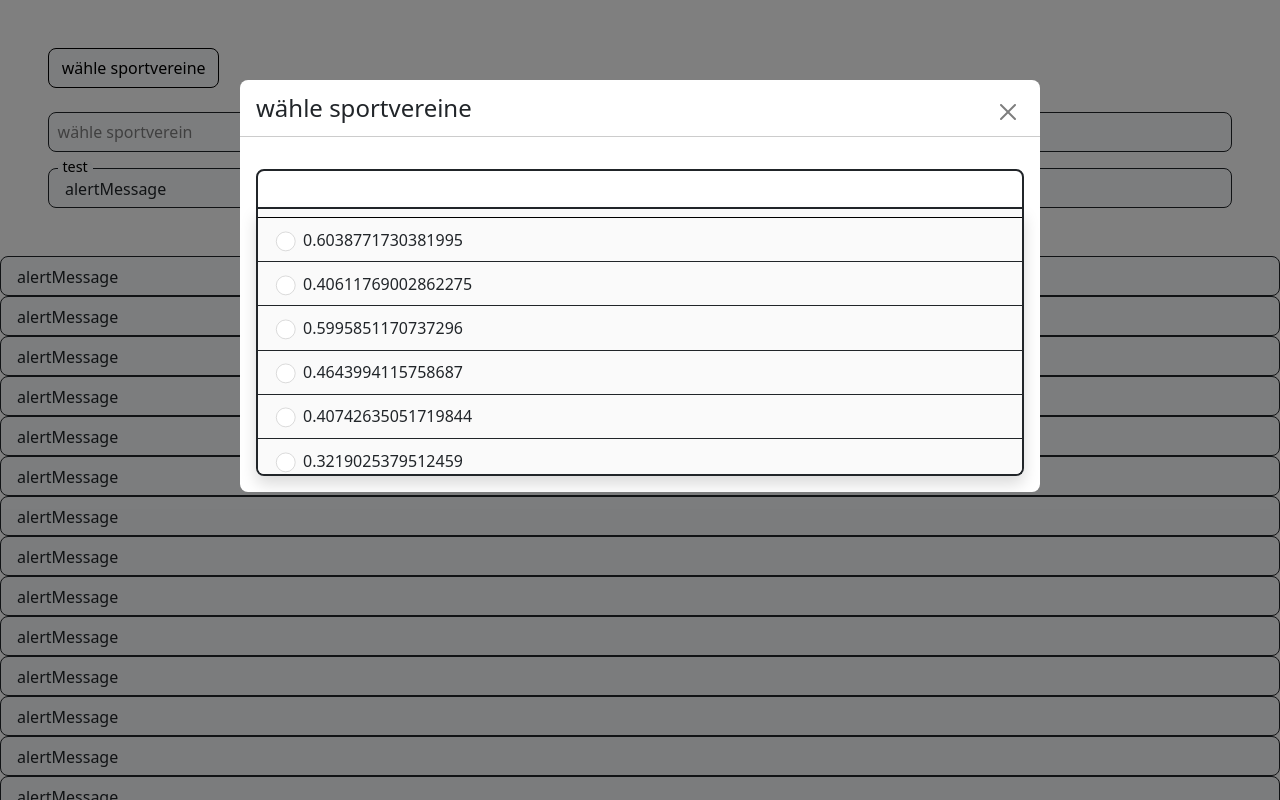
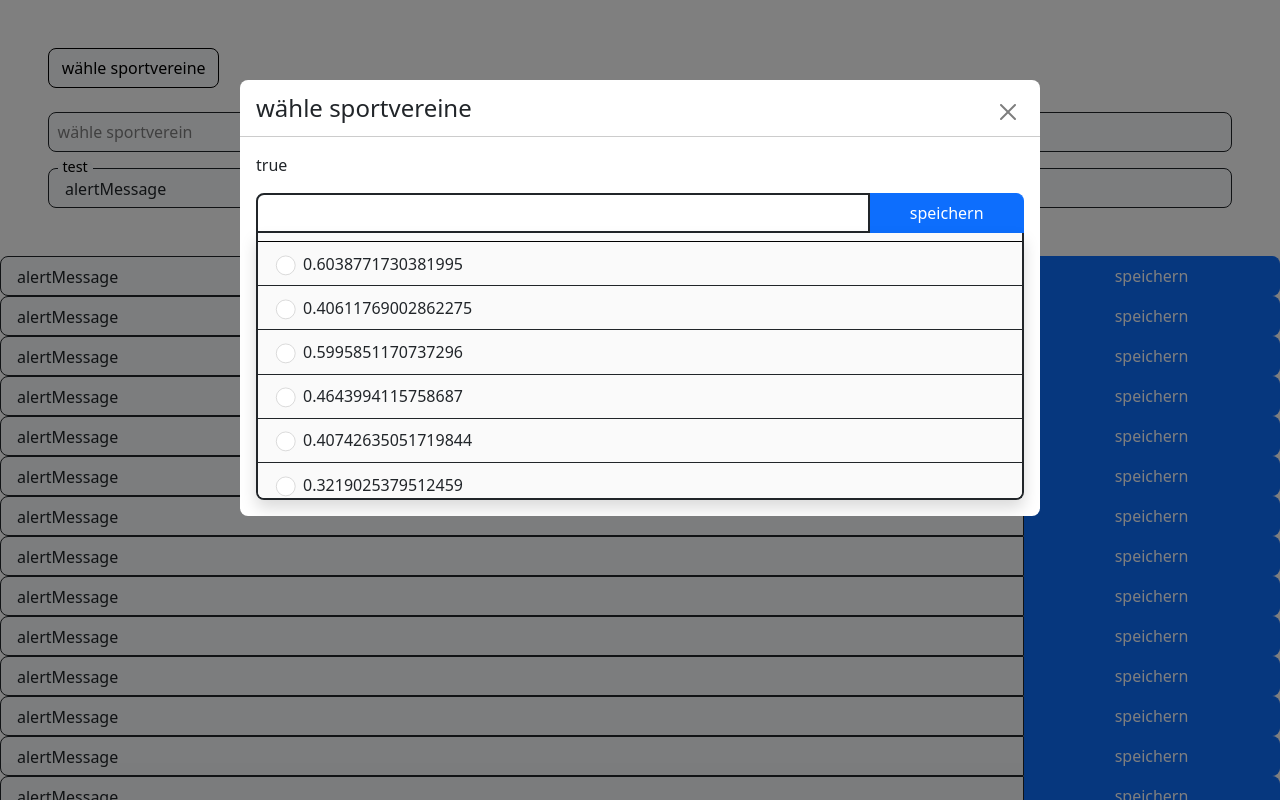
Before and after one commit to MBD-Team/CustomMBDComponents, a Vue app: page / in a window 1280 px wide. Both pictures are taken after a click on the button "wähle sportvereine". Shown: the top 800 px of the page. Built offline with nearby package versions, Linux system fonts and the light colour scheme; what vue3-touch-events would draw is missing.

Commit message:
fix label and sideButton in select

```diff
--- a/src/App.vue
+++ b/src/App.vue
@@ -1,11 +1,17 @@
 <template>
   <div class="p-5">
-    <MultiSelectInput :options="options" v-model:selected="selected" placeholder="wähle sportvereine"></MultiSelectInput>
-    <SelectInput :options="options" v-model:selected="selected" placeholder="wähle sportverein"></SelectInput>
+    <MultiSelectInput :options="options" v-model:selected="selected" placeholder="wähle sportvereine">
+      <template #button><Button :side-button="true">speichern</Button></template>
+    </MultiSelectInput>
+    <SelectInput :options="options" v-model:selected="selected" placeholder="wähle sportverein">
+      <template #button><Button :side-button="true">speichern</Button></template>
+    </SelectInput>
     <TextInput v-model="text" placeholder="test"></TextInput>
   </div>
   <div v-for="i of 50">
-    <TextInput v-model="text"></TextInput>
+    <TextInput v-model="text">
+      <template #button><Button :side-button="true">speichern</Button></template>
+    </TextInput>
   </div>
 </template>
 
--- a/src/components/Button.vue
+++ b/src/components/Button.vue
@@ -95,4 +95,9 @@ a {
   background-color: #f8fafc;
   border: 1px solid black;
 }
+.sideButtonSelect {
+  > button {
+    border-radius: 0 0.5rem 0 0 !important;
+  }
+}
 </style>
--- a/src/components/SexyInputs/Date.vue
+++ b/src/components/SexyInputs/Date.vue
@@ -128,7 +128,7 @@ input {
     display: flex;
     pointer-events: none;
     margin: 0 0.6rem;
-    background-color: inherit;
+    background-color: v-bind(backgroundColor);
     border-radius: 0.5rem 0.5rem 0rem 0rem;
     font-size: 0.9rem;
     padding: 0 0.3rem;
--- a/src/components/SexyInputs/File.vue
+++ b/src/components/SexyInputs/File.vue
@@ -104,7 +104,7 @@ input.sideInput:focus {
   }
   input:focus + .text,
   input + .text {
-    background-color: inherit;
+    background-color: v-bind(backgroundColor);
     border-radius: 0.5rem 0.5rem 0rem 0rem;
     font-size: 0.9rem;
     padding: 0 0.3rem;
--- a/src/components/SexyInputs/MultiSelect.vue
+++ b/src/components/SexyInputs/MultiSelect.vue
@@ -1,5 +1,6 @@
 <template>
   <Modal :title="placeholder">
+    {{ checkButton }}
     <div class="selectInput" :class="placeholder ? 'mt-3' : ''">
       <div class="simple-typeahead input-contain">
         <!-- icon -->
@@ -11,9 +12,9 @@
           v-bind="$attrs"
           :id="id"
           class="simple-typeahead-input form-control shadow-none"
+          style="border-radius: 0.5rem 0.5rem 0 0; border-width: 2px"
           :style="[
-            checkButton || sideInputType ? `border-radius: 0.5rem 0 0 0.5rem; width:${inputWidth}` : '',
-            'border-radius: 0.5rem 0.5rem 0 0;border-width: 2px',
+            checkButton || sideInputType ? `border-radius: 0.5rem 0 0 0rem; width:${inputWidth}` : '',
             checkIcon ? 'padding-left: 1.5rem;' : 'padding-left: none;',
           ]"
           :class="{ dirty: modelValue || searchText }"
@@ -70,7 +71,7 @@
         </div>
         <!-- /options for select -->
         <!-- sideButton -->
-        <button class="sideButton" v-if="checkButton" :style="`width:${sideWidthComputed}`"><slot name="button"></slot></button>
+        <div class="sideButtonSelect" v-if="checkButton" :style="`width:${sideWidthComputed}`"><slot name="button"></slot></div>
         <!-- /sideButton -->
         <!-- sideInput -->
         <input
@@ -364,10 +365,9 @@ input {
   background-color: v-bind(backgroundColor);
   border-color: v-bind(borderColorComputed);
 }
-.sideButton,
+.sideButtonSelect,
 .sideInput {
   left: v-bind(inputWidth);
-  width: v-bind(sideWidthComputed) !important;
 }
 input.sideInput:focus {
   border-color: v-bind(borderColorComputed);
--- a/src/components/SexyInputs/Select.vue
+++ b/src/components/SexyInputs/Select.vue
@@ -11,9 +11,9 @@
           v-bind="attrs"
           :id="id"
           class="simple-typeahead-input form-control shadow-none"
+          style="border-radius: 0.5rem 0.5rem 0 0; border-width: 2px"
           :style="[
-            checkButton || sideInputType ? `border-radius: 0.5rem 0 0 0.5rem; width:${inputWidth}` : '',
-            'border-radius: 0.5rem 0.5rem 0 0;border-width: 2px ',
+            checkButton || sideInputType ? `border-radius: 0.5rem 0 0 0rem; width:${inputWidth}` : '',
             checkIcon ? 'padding-left: 1.5rem;' : 'padding-left: none;',
           ]"
           :class="{ dirty: modelValue || searchText }"
@@ -48,7 +48,7 @@
         </div>
         <!-- /options for select -->
         <!-- sideButton -->
-        <button class="sideButton" v-if="checkButton" :style="`width:${sideWidthComputed}`"><slot name="button"></slot></button>
+        <div class="sideButtonSelect" v-if="checkButton" :style="`width:${sideWidthComputed}`"><slot name="button"></slot></div>
         <!-- /sideButton -->
         <!-- sideInput -->
         <input
--- a/src/components/SexyInputs/Textarea.vue
+++ b/src/components/SexyInputs/Textarea.vue
@@ -131,7 +131,7 @@ function updateValue(event: any) {
   }
   textarea:focus + .text,
   textarea.dirty + .text {
-    background-color: inherit;
+    background-color: v-bind(backgroundColor);
     border-radius: 0.5rem 0.5rem 0rem 0rem;
     font-size: 0.9rem;
     padding-inline: 0.3rem;
--- a/src/components/SexyInputs/Time.vue
+++ b/src/components/SexyInputs/Time.vue
@@ -133,7 +133,7 @@ function updateValue(event: any) {
     display: flex;
     pointer-events: none;
     margin: 0 0.6rem;
-    background-color: inherit;
+    background-color: v-bind(backgroundColor);
     border-radius: 0.5rem 0.5rem 0rem 0rem;
     font-size: 0.9rem;
     padding: 0 0.3rem;
--- a/src/components/SexyInputs/_sideInputStyle.scss
+++ b/src/components/SexyInputs/_sideInputStyle.scss
@@ -9,15 +9,15 @@
   border-style: solid;
   border-left: none;
   padding-top: 0 !important;
-  background-color: inherit;
+  background-color: v-bind(backgroundColor);
   &:focus {
     border: 2px solid;
     border-color: v-bind(borderColorComputed);
   }
 }
+.sideButtonSelect,
 .sideButton,
 .sideInput {
-  align-items: center;
   text-align: center;
   position: absolute;
   padding: 0;
```
